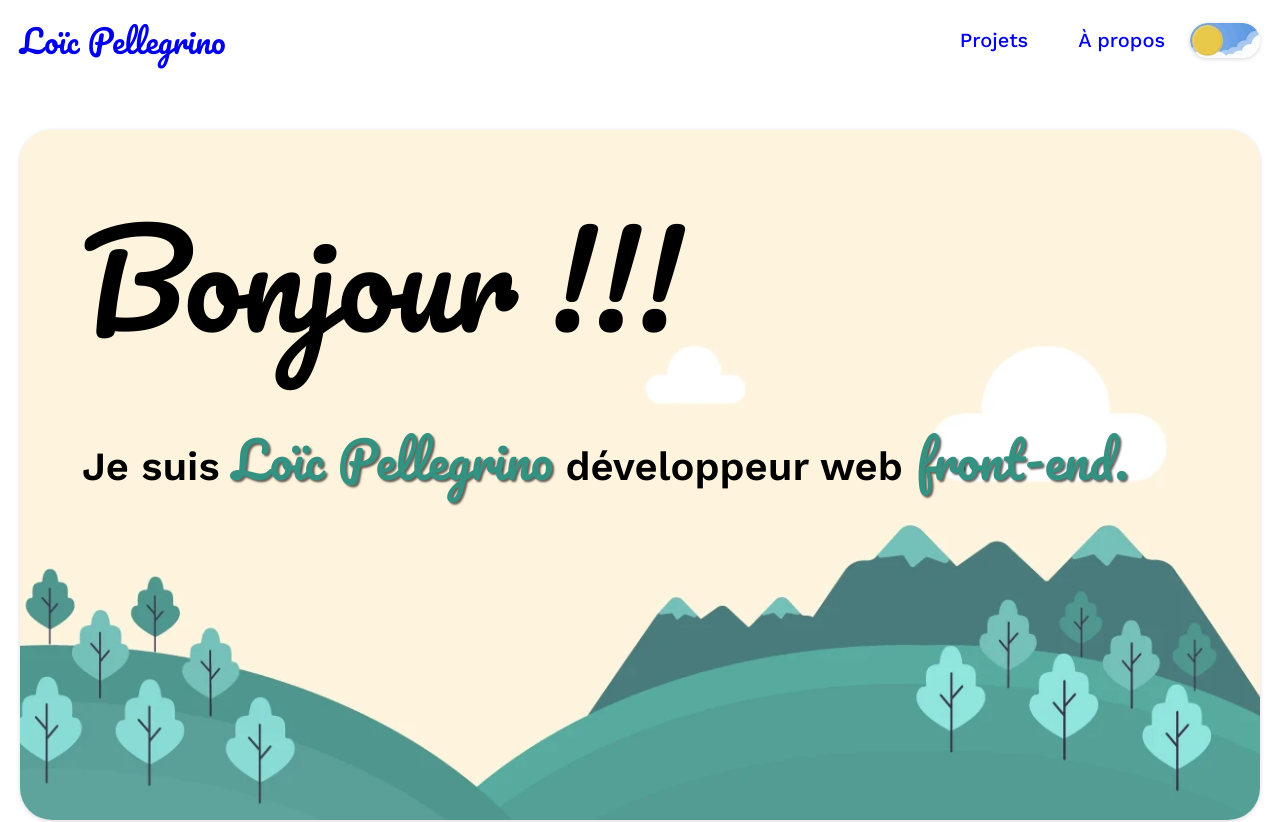
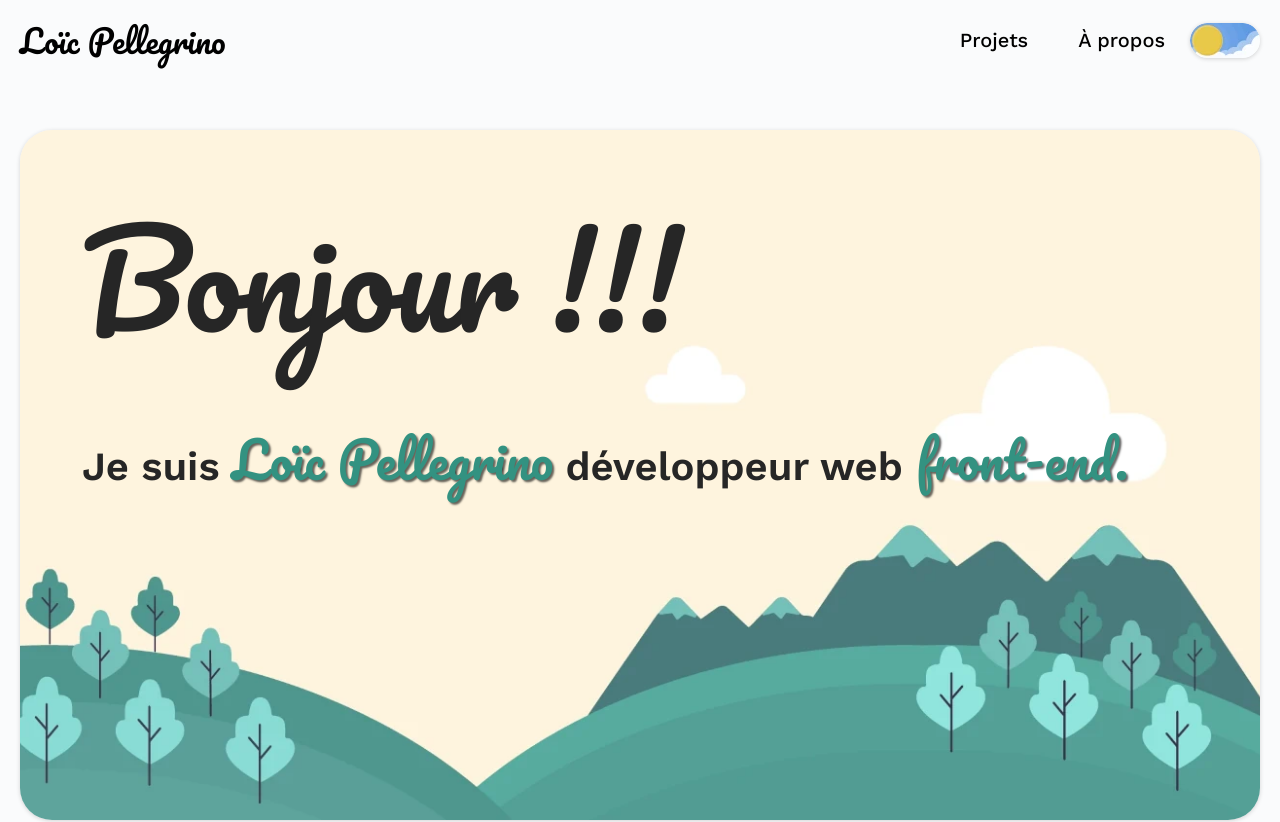
Before and after one commit to BetaPeche/MonPortfolio, a React (Vite) app: page / in a window 1280 px wide. Shown: the top 822 px of the page. Built offline with nearby package versions, Linux system fonts and the light colour scheme.

Commit message:
add style in root and not in body

```diff
--- a/src/styles/_settings.scss
+++ b/src/styles/_settings.scss
@@ -47,14 +47,17 @@ html {
     scroll-behavior: smooth;
 }
 
-body {
+#root {
     font-family: $font-1;
-    transition: background-color 300ms, color 300ms;
+    display: flex;
+    flex-direction: column;
+    align-items: center;
+    width: 100%;
+    min-height: 100vh;
     &.light {
         background: $background-light;
         color: $black;
         a {
-            transition: color 300ms;
             color: $black;
         }
         .banner {
@@ -107,20 +110,13 @@ body {
     }
 }
 
-#root {
-    display: flex;
-    flex-direction: column;
-    align-items: center;
-    width: 100%;
-    min-height: 100vh;
-}
-
 main {
     max-width: 1320px;
     width: calc(100% - 40px);
     display: flex;
     flex-direction: column;
     align-items: center;
+    flex-grow: 1;
 }
 
 footer {
```
